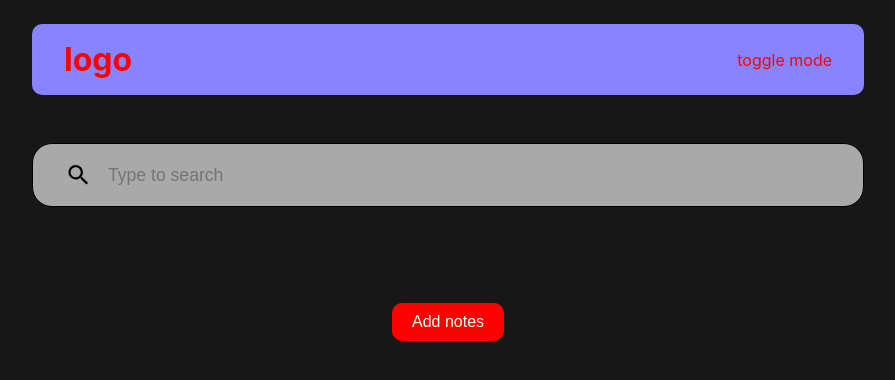
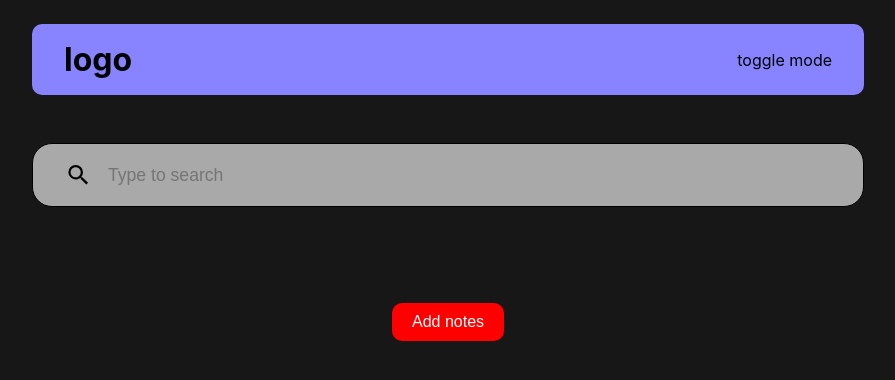
Before and after one commit to Susaksham/PinIT, a React (Create React App) app: page / in a window 1280 px wide. Shown: the top 380 px of the page, without its empty margins (192-1087 px from the left). Built offline with nearby package versions, Linux system fonts and the light colour scheme.

Commit message:
ui updated

```diff
--- a/src/components/Header/Header.module.css
+++ b/src/components/Header/Header.module.css
@@ -6,6 +6,6 @@
   background-color: #8884ff;
   border-radius: 10px;
   padding: 1.6rem 3.2rem;
-  color: red;
+
   /* border-radius: 2rem; */
 }
--- a/src/components/NotesContainer/Note.module.css
+++ b/src/components/NotesContainer/Note.module.css
@@ -48,7 +48,7 @@
   display: flex;
   gap: 0.8rem;
 }
-@media (max-width: 400px) {
+@media (max-width: 500px) {
   .wrapper {
     width: 48rem !important;
     height: 33rem;
```
